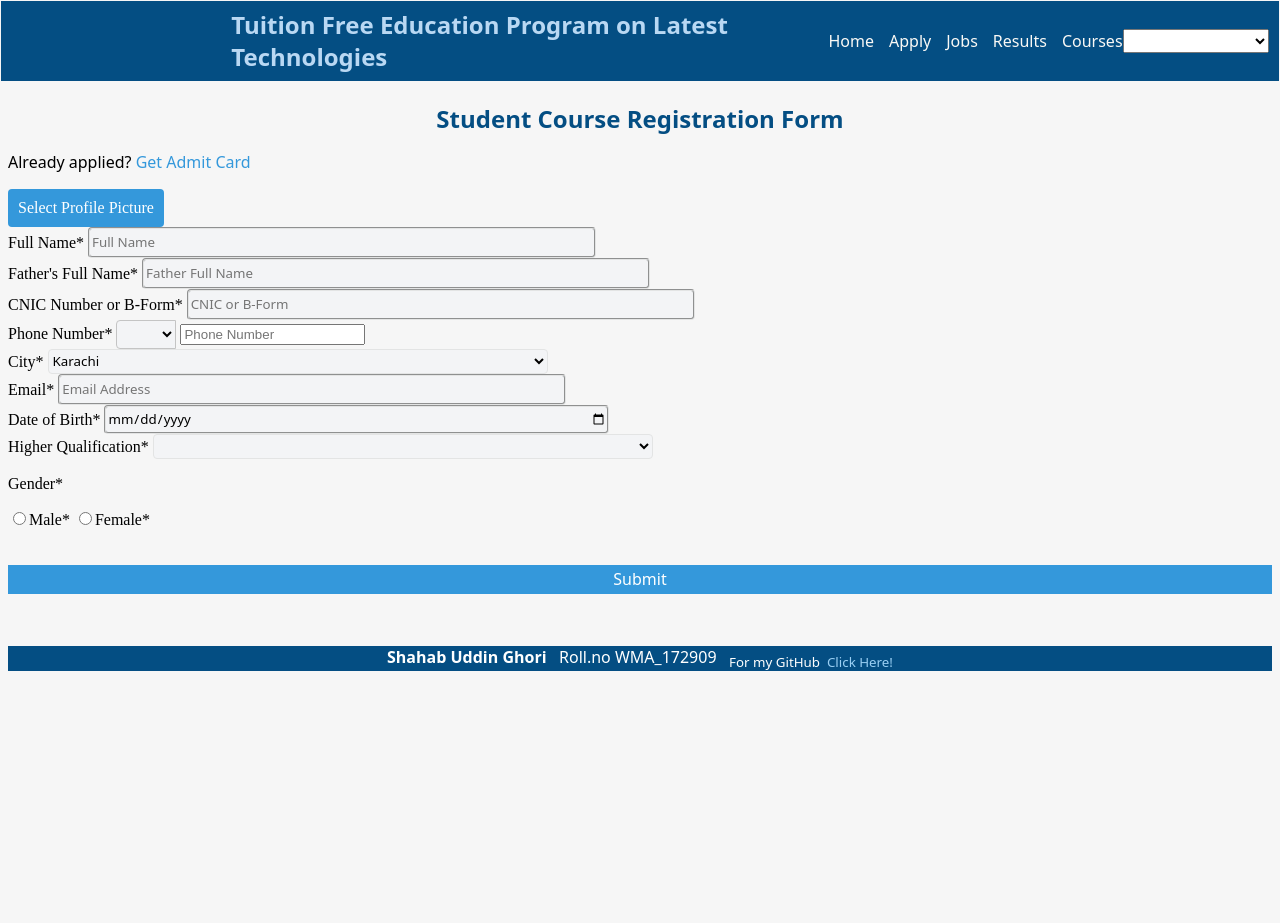
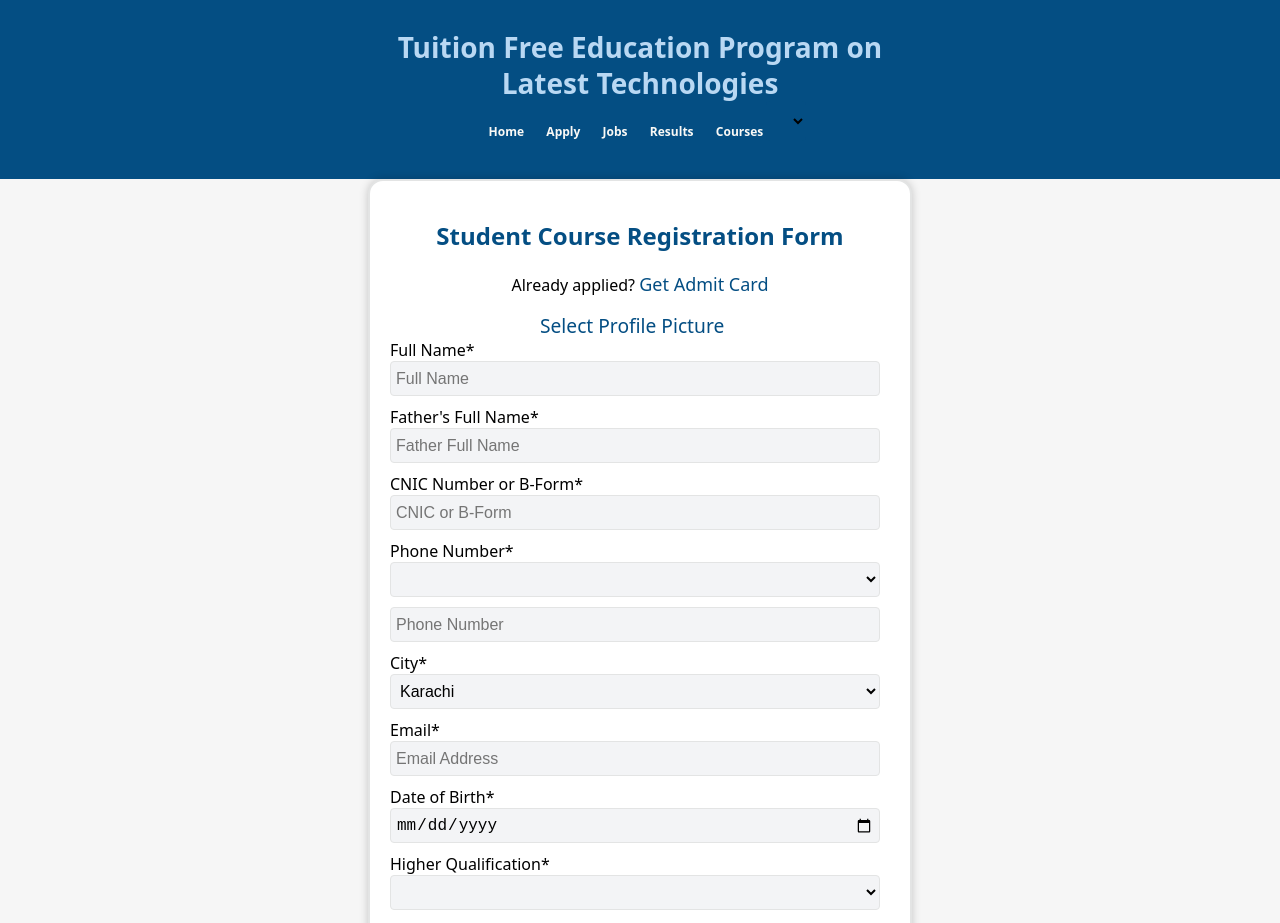
Before and after one commit to Shahab-Uddin-Ghori/forms, a plain HTML site: page index.html in a window 1280 px wide. Shown: the top 923 px of the page. Before the commit the page ends 800 px from the top, so only its background shows below. Drawn offline with Linux system fonts and the light colour scheme.

Commit message:
Update style.css

```diff
--- a/style.css
+++ b/style.css
@@ -1,180 +1,164 @@
+/* Global Styles */
 body {
   background-color: #f6f6f6;
+  margin: 0;
+  padding: 0;
+  font-family: system-ui, -apple-system, BlinkMacSystemFont, "Segoe UI", Roboto,
+    Oxygen, Ubuntu, Cantarell, "Open Sans", "Helvetica Neue", sans-serif;
 }
 
-/* Nav Bar Code */
-h1 {
+/* Header Styles */
+header {
   background-color: #044e83;
-  height: 80px;
-  margin-top: -0.52%;
-  margin-left: -0.52%;
-  margin-right: -0.52%;
-  align-items: center;
+  color: #b9d8f3;
+  padding: 0px ;
+  text-align: center;
   display: flex;
-  justify-content: center;
-}
-#h1text {
-  color: #b9d8f3;
-  font-family: system-ui, -apple-system, BlinkMacSystemFont, "Segoe UI", Roboto,
-    Oxygen, Ubuntu, Cantarell, "Open Sans", "Helvetica Neue", sans-serif;
-  font-weight: 700;
-  font-size: 24px;
-  line-height: 32px;
-  text-shadow: (1, 1, 1, 1);
-  margin: auto;
-  margin-left: 18%;
-}
-.nav-bar,
-.nav-bar1,
-.nav-bar2,
-.nav-bar3,
-.nav-bar4,
-.courses {
-  font-family: system-ui, -apple-system, BlinkMacSystemFont, "Segoe UI", Roboto,
-    Oxygen, Ubuntu, Cantarell, "Open Sans", "Helvetica Neue", sans-serif;
-  font-weight: 400;
-  font-size: 16px;
-  line-height: 24px;
-  color: #faf9f6;
-  font-style: normal;
-  text-decoration: none;
-  display: flex;
-  margin-left: 15px;
 }
 
-.nav-bar1 {
-  margin-left: 0;
+.container {
+  max-width: 500px;
+  margin: 0 auto;
+  padding: 10px;
 }
 
+h1 {
+  font-weight: 700;
+  font-size: 28px;
+  line-height: 36px;
+  margin: left;
+}
+
+.nav-bar,
 .courses {
-  margin-right: 10px;
+  color: #faf9f6;
+  text-decoration: none;
+  margin-left: 15px;
+  font-size: 12px;
+  cursor: pointer;
 }
-/* FORM CODE */
-.form-boder {
-  width: 37%;
-  text-align: center;
-  border: 2px solid;
-  margin: 0 auto;
-  margin-top: -1.45%;
-  border-style: none;
-  background-color: #ffff;
+
+/* Form boder */
+.form-border {
+  width: 90%;
+  max-width: 500px;
+  margin: 20px auto;
+  border: 2px solid #e3e4e4;
   border-radius: 15px;
-  border-top-left-radius: 0%;
-  border-top-right-radius: 0%;
+  padding: 20px;
+  background-color: #fff;
+  box-shadow: 0 0 10px rgba(0, 0, 0, 0.2);
+  margin-top: 0px;
 }
 
 h2 {
   color: #044e83;
-  font-family: system-ui, -apple-system, BlinkMacSystemFont, "Segoe UI", Roboto,
-    Oxygen, Ubuntu, Cantarell, "Open Sans", "Helvetica Neue", sans-serif;
   font-weight: 700;
   font-size: 24px;
   line-height: 32px;
-  text-shadow: (1, 1, 1, 1);
-  margin: auto;
   text-align: center;
+  margin-bottom: 20px;
 }
 
-.fullname,
-.father-name,
-.cnic,
-.city,
-.email,
-.dob,
-.degree {
-  width: 500px;
-  height: 25px;
-  border-style: groove;
-  border-color: #e3e4e4;
+/* Input Styles */
+input[type="text"],
+input[type="number"],
+input[type="email"],
+input[type="date"],
+select {
+  width: calc(100% - 10px);
+  height: 35px;
+  border: 1px solid #e3e4e4;
   border-radius: 4px;
-  text-shadow: rgba(0, 0, 0, 0.5);
+  padding: 5px;
+  margin-bottom: 10px;
+  font-size: 16px;
   background-color: #f3f4f6;
-  font-family: system-ui, -apple-system, BlinkMacSystemFont, "Segoe UI", Roboto,
-    Oxygen, Ubuntu, Cantarell, "Open Sans", "Helvetica Neue", sans-serif;
+  box-sizing: border-box;
 }
-.number {
-  width: 440px;
-  height: 24.4px;
-  border-style: groove;
-  border-color: #e3e4e4;
+.mnumber {
+  width: calc(100% - 10px);
+  height: 35px;
+  border: 1px solid #e3e4e4;
   border-radius: 4px;
-  text-shadow: rgba(0, 0, 0, 0.5);
+  padding: 5px;
+  margin-bottom: 10px;
+  font-size: 16px;
   background-color: #f3f4f6;
-  border-top-left-radius: 0%;
-  border-bottom-left-radius: 0%;
+  box-sizing: border-box;
 }
-.phone {
-  width: 60px;
-  height: 29px;
-  border-style: groove;
-  border-color: #c4c4c4;
-  border-top-right-radius: 0%;
-  border-bottom-right-radius: 0%;
-  border-top-left-radius: 4px;
-  border-bottom-left-radius: 4px;
-  border-style: 1.6px groove;
-  text-shadow: rgba(0, 0, 0, 0.5);
-  background-color: #f3f4f6;
-}
-.formpara {
-  text-align: left;
-  margin-left: 5%;
-  position: relative;
-  top: 9px;
-  font-family: system-ui, -apple-system, BlinkMacSystemFont, "Segoe UI", Roboto,
-    Oxygen, Ubuntu, Cantarell, "Open Sans", "Helvetica Neue", sans-serif;
-}
-.button {
-  font-family: system-ui, -apple-system, BlinkMacSystemFont, "Segoe UI", Roboto,
-    Oxygen, Ubuntu, Cantarell, "Open Sans", "Helvetica Neue", sans-serif;
-  width: 100%;
-  font-size: medium;
-  font-weight: 400;
-  background-color: #3498db;
-  color: #ffff;
-  border: none;
-  height: 29px;
-}
-.button:hover {
-  background-color: #044e83;
-  cursor: pointer;
-}
-#profilePic {
+input[type="file"] {
   display: none;
 }
 
-.profile {
+input[type="file"] + label {
+  display: block;
   padding: 10px;
   background-color: #3498db;
   color: #fff;
   border-radius: 4px;
   cursor: pointer;
-  display: inline-block;
+  text-align: center;
+  margin-bottom: 20px;
 }
 
-.profile:hover {
+/* Button */
+.button {
+  width: 100%;
+  font-size: 16px;
+  font-weight: 400;
+  background-color: #3498db;
+  color: #fff;
+  border: none;
+  height: 35px;
+  border-radius: 4px;
+  cursor: pointer;
+  transition: background-color 0.3s ease;
+}
+
+.button:hover {
   background-color: #044e83;
 }
-#admit-card {
-  text-decoration: none;
-  color: #3498db;
-  font-weight: 400;
-  font-family: system-ui, -apple-system, BlinkMacSystemFont, "Segoe UI", Roboto,
-    Oxygen, Ubuntu, Cantarell, "Open Sans", "Helvetica Neue", sans-serif;
-}
-.para {
-  font-family: system-ui, -apple-system, BlinkMacSystemFont, "Segoe UI", Roboto,
-    Oxygen, Ubuntu, Cantarell, "Open Sans", "Helvetica Neue", sans-serif;
-}
-.footer {
+
+/* Footer  */
+footer {
   text-align: center;
   background-color: #044e83;
   color: white;
-  font-family: system-ui, -apple-system, BlinkMacSystemFont, "Segoe UI", Roboto,
-    Oxygen, Ubuntu, Cantarell, "Open Sans", "Helvetica Neue", sans-serif;
-
+  padding: 10px;
 }
-#github{
-    text-decoration: none;
-    color: #9acff3;
+#Courses {
+  width: 1px;
+  margin: 0 auto;
+  padding: 20px;
+  background-color: #044e83;
+  border: none;
+  cursor: pointer;
 }
+.para {
+  text-align: center;
+}
+.profile {
+  margin-left: 30%;
+  text-align: center;
+  color: #044e83;
+  font-size: larger;
+  font-size: 400;
+}
+.profile:hover {
+  cursor: pointer;
+}
+#github {
+  color: #a8d6ff;
+  font-size: large;
+  text-decoration: none;
+}
+#admit-card {
+  font-size: large;
+  text-decoration: none;
+  color: #044e83;
+  font-weight: 500;
+}
+#h1text{
+    display: flex;
+}
```
